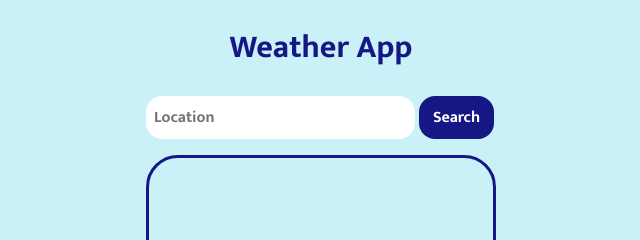
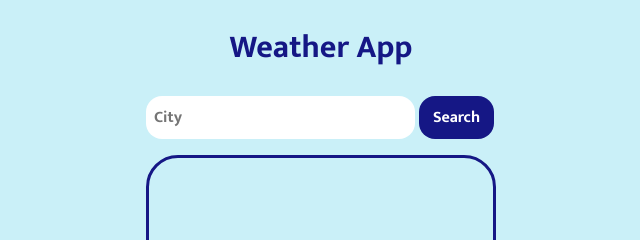
Before and after one commit to aburke76/weather_app, a website built with webpack: page src/index.html in a window 1280 px wide. Shown: the top 240 px of the page, 319-959 px from the left. Built offline with nearby package versions, Linux system fonts and the light colour scheme.

Commit message:
edited input placeholder

```diff
--- a/src/index.html
+++ b/src/index.html
@@ -8,7 +8,7 @@
     <body>
         <h1>Weather App</h1>
         <form action="" class="form">
-            <input type="text" id="input" name="input" placeholder="Location" />
+            <input type="text" id="input" name="input" placeholder="City" />
             <button id="search">Search</button>
         </form>
         <div class="weather-display"></div>
```
